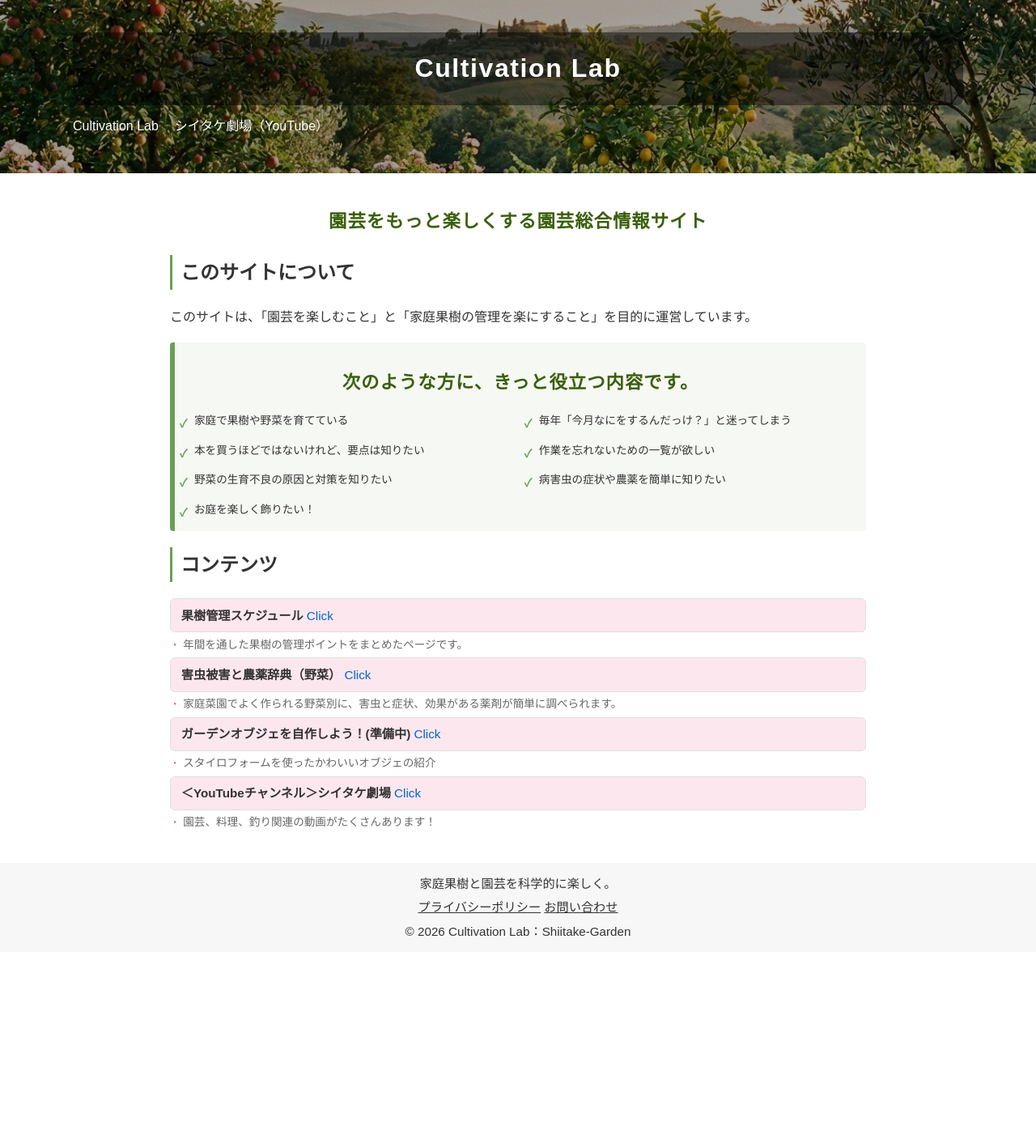
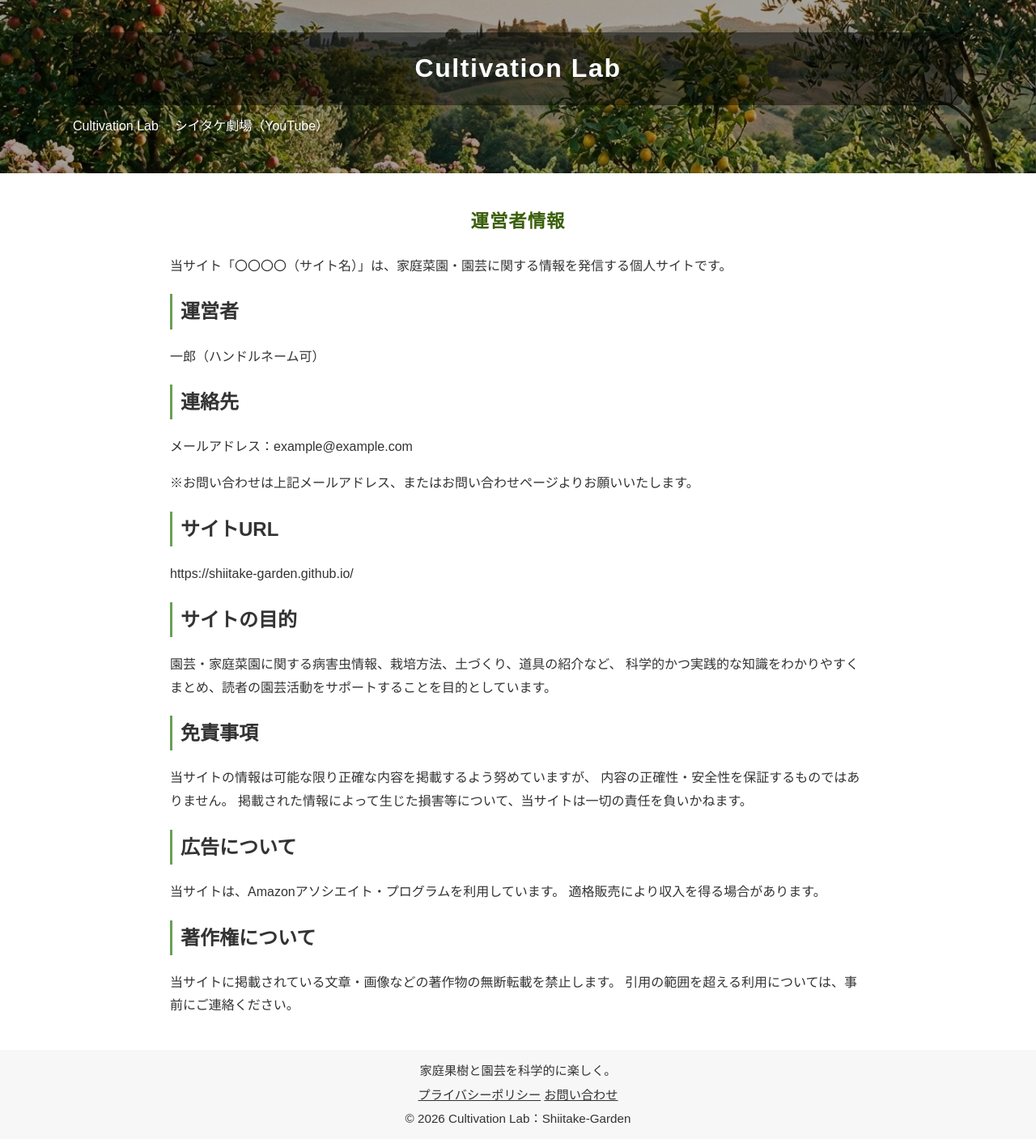
Before and after one commit to shiitake-garden/shiitake-garden.github.io, a Jekyll site: the page built from profile.html, in a window 1280 px wide. Shown: the whole page at 81% size. Built offline with Jekyll 4.4.1, drawn with Linux system fonts in a browser that asks for light colours; before the commit the page ends 1176 px from its top, so only the background shows below that.

Commit message:
Update profile.html

```diff
--- a/profile.html
+++ b/profile.html
@@ -2,41 +2,41 @@
 layout: default
 title: 園芸データ検索
 ---
+<h1>運営者情報</h1>
 
+<p>当サイト「〇〇〇〇（サイト名）」は、家庭菜園・園芸に関する情報を発信する個人サイトです。</p>
 
-<section>
-<h1>園芸をもっと楽しくする園芸総合情報サイト</h1>
-</section>
+<h2>運営者</h2>
+<p>一郎（ハンドルネーム可）</p>
 
-<section>
-  <h2>このサイトについて</h2>
-  <p>このサイトは、「園芸を楽しむこと」と「家庭果樹の管理を楽にすること」を目的に運営しています。</p>
-</section>
+<h2>連絡先</h2>
+<p>メールアドレス：example@example.com</p>
+<p>※お問い合わせは上記メールアドレス、またはお問い合わせページよりお願いいたします。</p>
 
-<section class="for-you">
-  <h3>次のような方に、きっと役立つ内容です。</h3>
-  <ul>
-    <li>家庭で果樹や野菜を育てている</li>
-    <li>毎年「今月なにをするんだっけ？」と迷ってしまう</li>
-    <li>本を買うほどではないけれど、要点は知りたい</li>
-    <li>作業を忘れないための一覧が欲しい</li>
-    <li>野菜の生育不良の原因と対策を知りたい</li>
-    <li>病害虫の症状や農薬を簡単に知りたい</li>
-    <li>お庭を楽しく飾りたい！</li>
-  </ul>
-</section>
+<h2>サイトURL</h2>
+<p>https://shiitake-garden.github.io/</p>
 
-<section>
-  <h2>コンテンツ</h2>
-  <ul class="content-list">
-    <li><a href="/plant-care"><strong>果樹管理スケジュール </strong><span>Click</span></a></li>
-    <p class="item-desc">年間を通した果樹の管理ポイントをまとめたページです。</p>
-    <li><a href="./pest.html"><strong>害虫被害と農薬辞典（野菜） </strong><span>Click</span></a></li>
-    <p class="item-desc">家庭菜園でよく作られる野菜別に、害虫と症状、効果がある薬剤が簡単に調べられます。</p>
-    <li><a href="/plant-care"><strong>ガーデンオブジェを自作しよう！(準備中) </strong><span>Click</span></a></li>
-    <p class="item-desc">スタイロフォームを使ったかわいいオブジェの紹介</p>
-    <li><a href="https://www.youtube.com/channel/UCrtw70zncgFarJrSXo7ztjg"><strong>＜YouTubeチャンネル＞シイタケ劇場 </strong><span>Click</span></a></li>
-    <p class="item-desc">園芸、料理、釣り関連の動画がたくさんあります！</p>
-  </ul>
+<h2>サイトの目的</h2>
+<p>
+園芸・家庭菜園に関する病害虫情報、栽培方法、土づくり、道具の紹介など、
+科学的かつ実践的な知識をわかりやすくまとめ、読者の園芸活動をサポートすることを目的としています。
+</p>
 
-</section>
+<h2>免責事項</h2>
+<p>
+当サイトの情報は可能な限り正確な内容を掲載するよう努めていますが、
+内容の正確性・安全性を保証するものではありません。
+掲載された情報によって生じた損害等について、当サイトは一切の責任を負いかねます。
+</p>
+
+<h2>広告について</h2>
+<p>
+当サイトは、Amazonアソシエイト・プログラムを利用しています。
+適格販売により収入を得る場合があります。
+</p>
+
+<h2>著作権について</h2>
+<p>
+当サイトに掲載されている文章・画像などの著作物の無断転載を禁止します。
+引用の範囲を超える利用については、事前にご連絡ください。
+</p>
```
